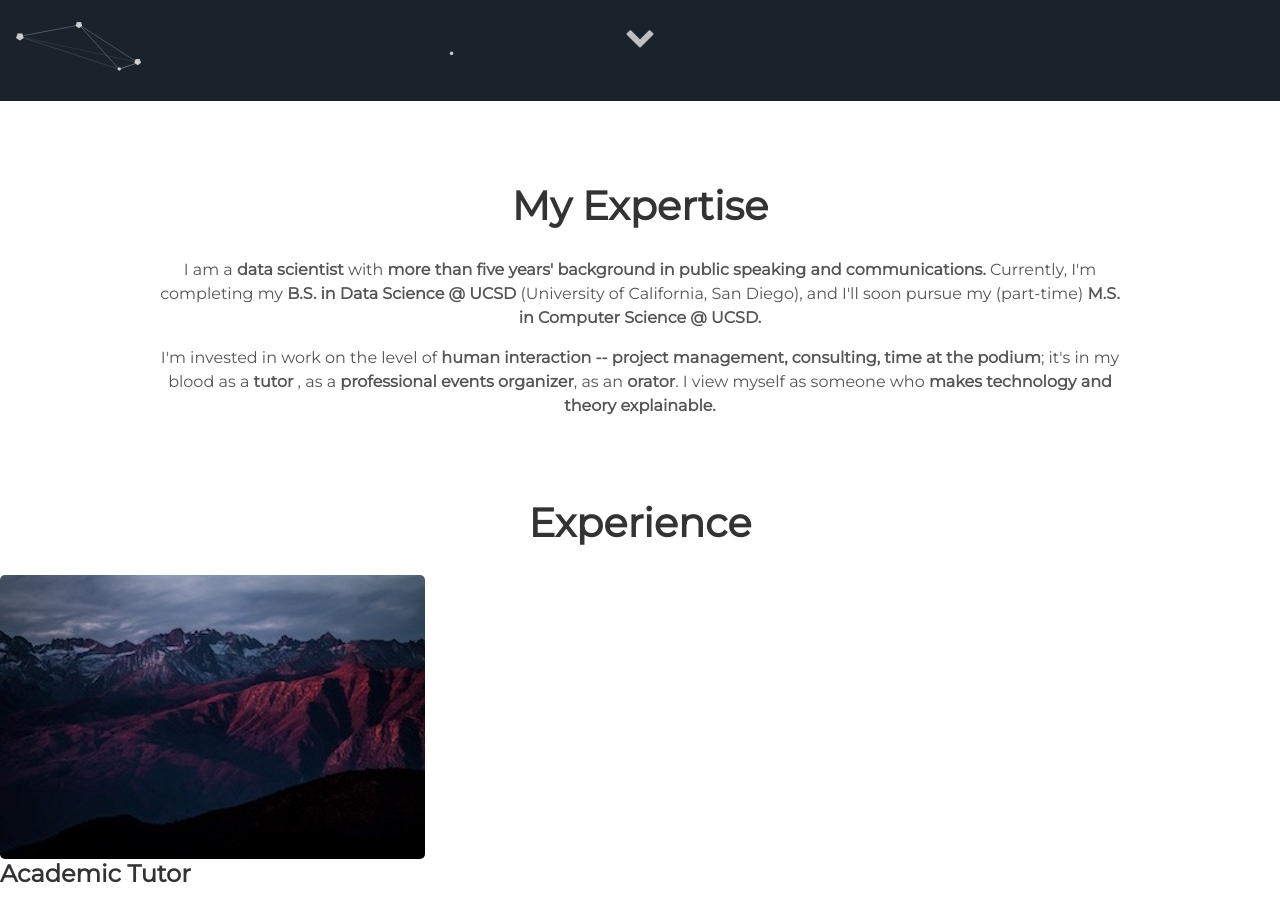
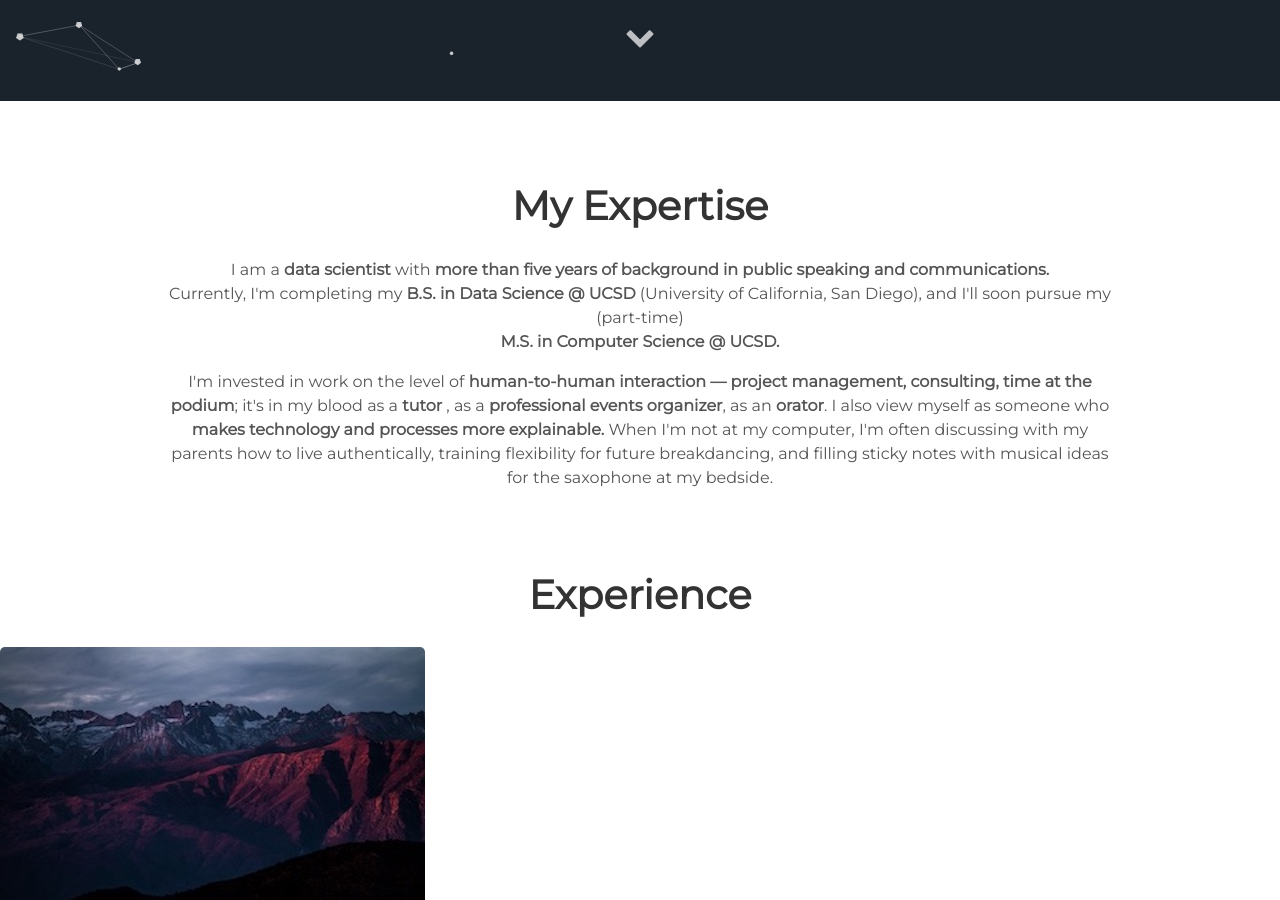
Before and after one commit to nickswetlin/nickswetlin, a Jekyll site: the page built from index.html, in a window 1280 px wide and 900 px high, scrolled down 799 px. Built offline with Jekyll 4.4.1, drawn with Linux system fonts in a browser that asks for light colours.

Commit message:
revise about section

```diff
--- a/_includes/about.html
+++ b/_includes/about.html
@@ -4,26 +4,27 @@
   <p> I am a
     <b> data scientist </b>
     with
-    <b> more than five years' background in public speaking and communications. </b>
-
+    <b> more than five years of background in public speaking and communications. </b> <br>
     Currently, I'm completing my
     <b> B.S. in Data Science @ UCSD </b>
-    (University of California, San Diego), and I'll soon pursue my (part-time)
+    (University of California, San Diego), and I'll soon pursue my (part-time) <br>
     <b> M.S. in Computer Science @ UCSD.</b>
   </p>
   <p>
     I'm invested in work on the level of
-    <b>human interaction -- project management, consulting, time at the podium</b>;
+    <b>human-to-human interaction — project management, consulting, time at the podium</b>;
     it's in my blood as a <b>tutor</b>
     , as a <b> professional events organizer</b>,
     as an <b>orator</b>.
 
-    I view myself as someone who <b>makes technology and theory explainable.</b>
-
+    I also view myself as someone who <b>makes technology and processes more explainable.</b> When I'm not at my computer, I'm often discussing with my parents how to live authentically, training flexibility for future breakdancing, and filling sticky notes with musical ideas for the saxophone at my bedside.
 
   </p>
 </div>
-  <!-- <div class="user">
+
+
+  <!-- For future use.
+<div class="user">
     <div class="tech">
       <h2>Design</h2>
       <i class="devicon-html5-plain-wordmark"></i>
```
